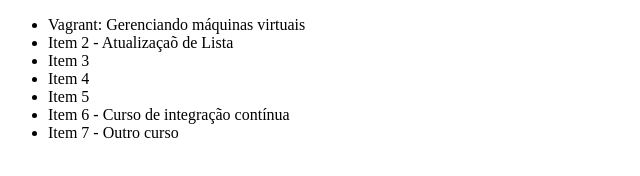
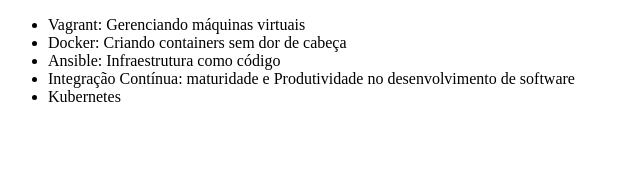
Before and after one commit to iberecorreia/exercicio, a plain HTML site: page index.html in a window 1280 px wide. Shown: the whole page, without its empty margins (0-640 px from the left). Drawn offline with Linux system fonts and the light colour scheme.

Commit message:
alteração

```diff
--- a/index.html
+++ b/index.html
@@ -2,17 +2,15 @@
 <html language="en">
 	<head>
 		<meta charset="UTF-8">
-		<title>ALURA - CURSO DE GIT</title>
+		<title>Lista de cursos DevOps da Alura</title>
 	</head>
 	<body>
 		<ul>
 			<li>Vagrant: Gerenciando máquinas virtuais</li>
-			<li>Item 2 - Atualizaçaõ de Lista</li>
-			<li>Item 3</li>
-			<li>Item 4</li>
-			<li>Item 5</li>
-			<li>Item 6 - Curso de integração contínua</li>
-			<li>Item 7 - Outro curso</li>
+			<li>Docker: Criando containers sem dor de cabeça</li>
+			<li>Ansible: Infraestrutura como código</li>
+			<li>Integração Contínua: maturidade e Produtividade no desenvolvimento de software</li>
+			<li>Kubernetes</li>
 		</ul>
 	</body>
 </html>
```
